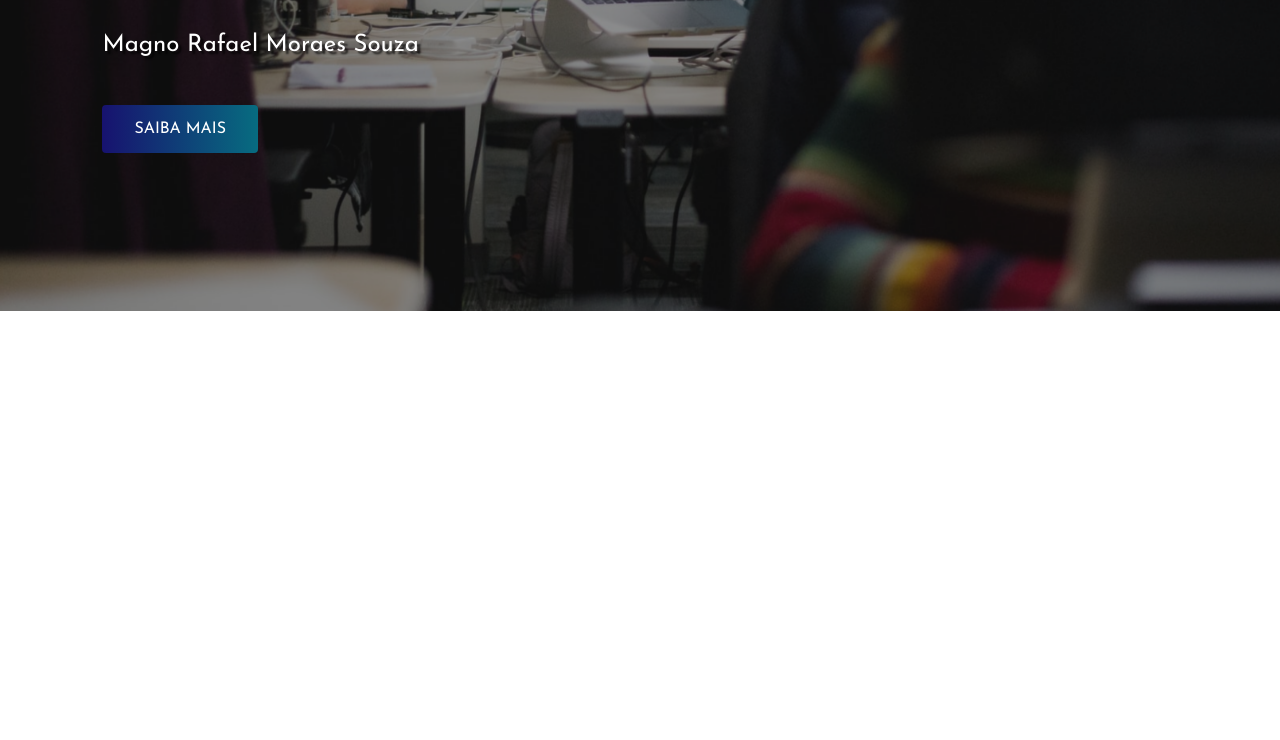
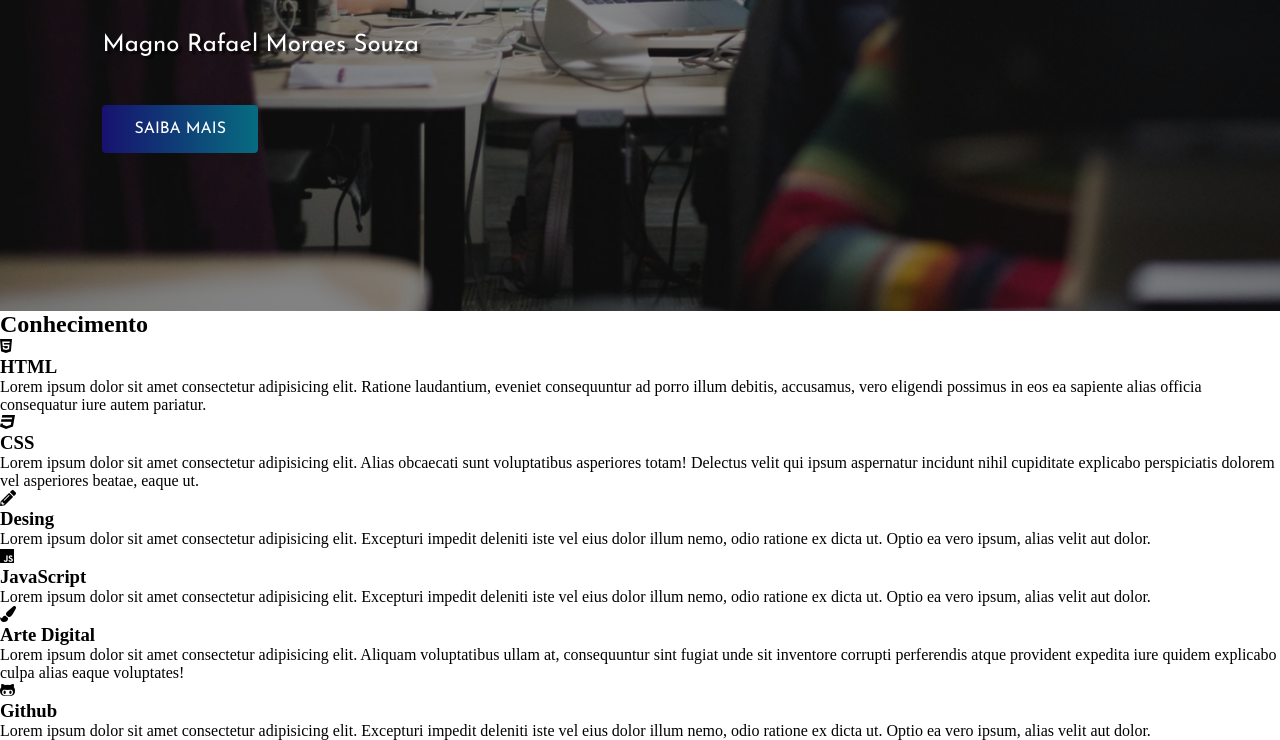
Before and after one commit to magrafa/Projeto-site, a plain HTML site: page index.html in a window 1280 px wide. Shown: the part 489-1229 px from the top of the page. Before the commit the page ends 800 px from the top, so only its background shows below. Drawn offline with Linux system fonts and the light colour scheme.

Commit message:
conhecimento/html add

```diff
--- a/index.html
+++ b/index.html
@@ -35,7 +35,7 @@
                 </div>
 
             </header>
-            <div class="sidebar">
+            <aside class="sidebar">
                 <nav>
                     <ul class="menu">
                         <li class="menu-item"><a href="#" class="menu-link"><span class="menu-link-word">Home</span></a></li>
@@ -50,7 +50,68 @@
                     <a class="social-media-g" href=""><i class="fab fa-github-alt"></i></a>
                     <a class="social-media-w" href=""><i class="fab fa-whatsapp"></i></a>
                 </div>
-            </div>
+            </aside>
+            <section class="sessao-conhecimento">
+                <div class="sessao-header">
+                    <h1>Conhecimento</h1>
+                </div>
+                <div class="conhecimentos">
+                    <div class="conhecimento">
+                        <div class="conhecimento-header">
+                            <i class="fab fa-html5"></i>
+                            <h3>HTML</h3>
+                        </div>
+                        <div class="conhecimento-text">
+                            <p>Lorem ipsum dolor sit amet consectetur adipisicing elit. Ratione laudantium, eveniet consequuntur ad porro illum debitis, accusamus, vero eligendi possimus in eos ea sapiente alias officia consequatur iure autem pariatur.</p>
+                        </div>
+                    </div>
+                    <div class="conhecimento">
+                        <div class="conhecimento-header">
+                            <i class="fab fa-css3"></i>
+                            <h3>CSS</h3>
+                        </div>
+                        <div class="conhecimento-text">
+                            <p>Lorem ipsum dolor sit amet consectetur adipisicing elit. Alias obcaecati sunt voluptatibus asperiores totam! Delectus velit qui ipsum aspernatur incidunt nihil cupiditate explicabo perspiciatis dolorem vel asperiores beatae, eaque ut.</p>
+                        </div>
+                    </div>
+                    <div class="conhecimento">
+                        <div class="conhecimento-header">
+                            <i class="fas fa-pencil-alt"></i>
+                            <h3>Desing</h3>
+                        </div>
+                        <div class="conhecimento-text">
+                            <p>Lorem ipsum dolor sit amet consectetur adipisicing elit. Excepturi impedit deleniti iste vel eius dolor illum nemo, odio ratione ex dicta ut. Optio ea vero ipsum, alias velit aut dolor.</p>
+                        </div>
+                    </div>
+                    <div class="conhecimento">
+                        <div class="conhecimento-header">
+                            <i class="fab fa-js"></i>
+                            <h3>JavaScript</h3>
+                        </div>
+                        <div class="conhecimento-text">
+                            <p>Lorem ipsum dolor sit amet consectetur adipisicing elit. Excepturi impedit deleniti iste vel eius dolor illum nemo, odio ratione ex dicta ut. Optio ea vero ipsum, alias velit aut dolor.</p>
+                        </div>
+                    </div>
+                    <div class="conhecimento">
+                        <div class="conhecimento-header">
+                            <i class="fas fa-paint-brush"></i>
+                            <h3>Arte Digital</h3>
+                        </div>
+                        <div class="conhecimento-text">
+                            <p>Lorem ipsum dolor sit amet consectetur adipisicing elit. Aliquam voluptatibus ullam at, consequuntur sint fugiat unde sit inventore corrupti perferendis atque provident expedita iure quidem explicabo culpa alias eaque voluptates!</p>
+                        </div>
+                    </div>
+                    <div class="conhecimento">
+                        <div class="conhecimento-header">
+                            <i class="fab fa-github-alt"></i>
+                            <h3>Github</h3>
+                        </div>
+                        <div class="conhecimento-text">
+                            <p>Lorem ipsum dolor sit amet consectetur adipisicing elit. Excepturi impedit deleniti iste vel eius dolor illum nemo, odio ratione ex dicta ut. Optio ea vero ipsum, alias velit aut dolor.</p>
+                        </div>
+                    </div>
+                </div>
+            </section>
         </div>
     </body>
     <script src="./script/script.js"></script>
```
